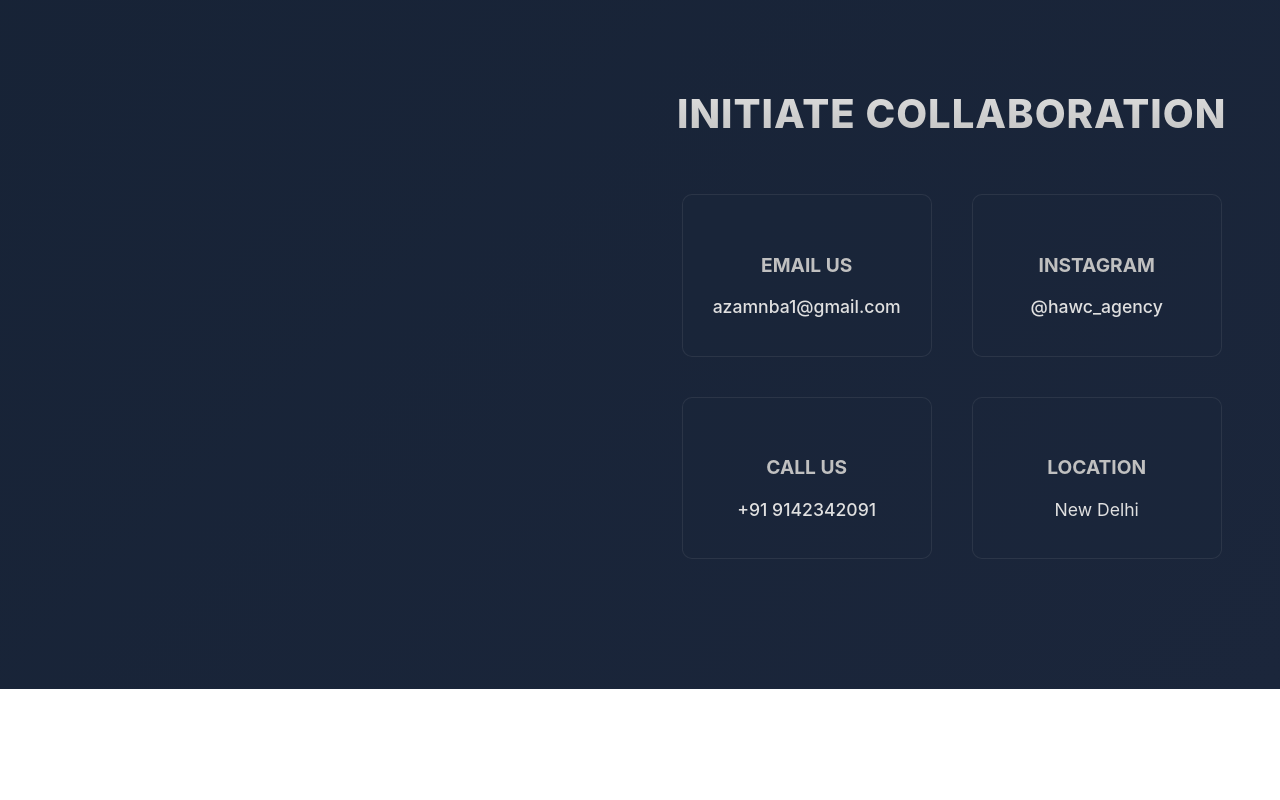
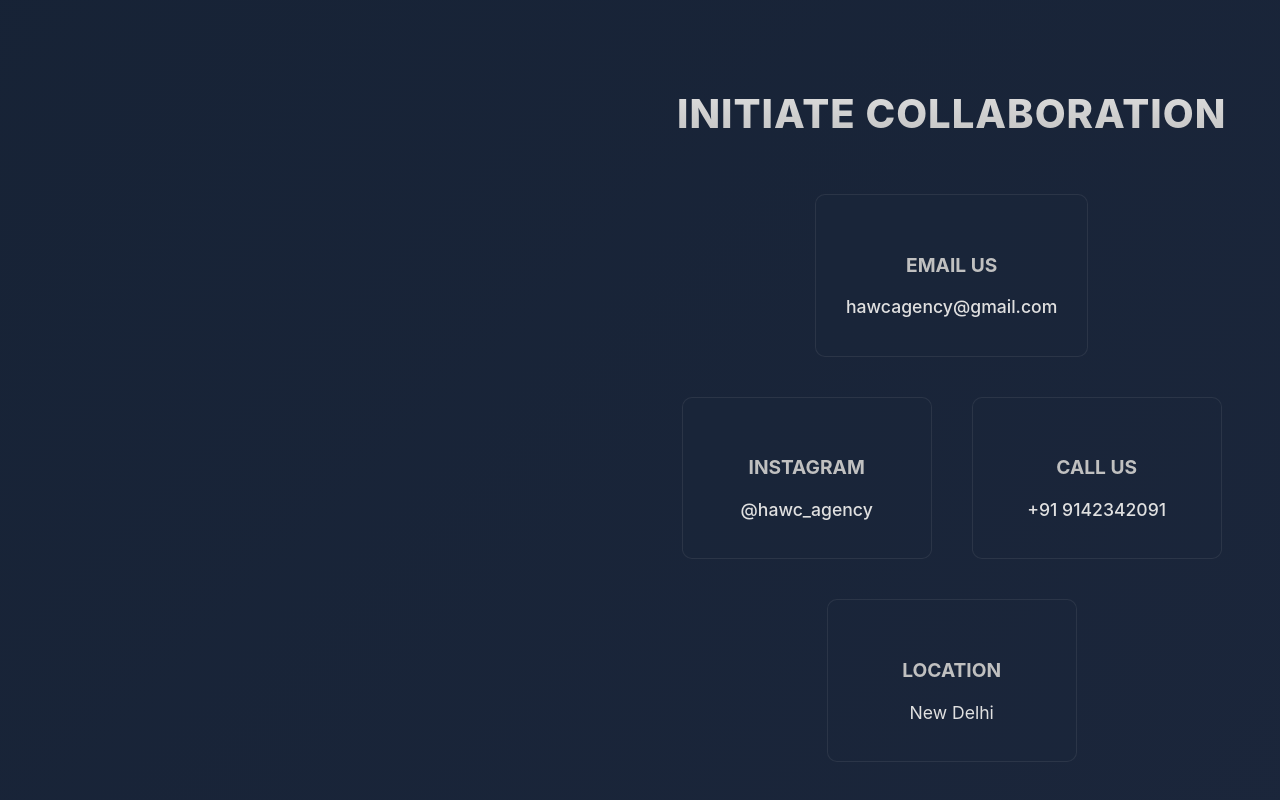
Before and after one commit to AzamSiddiq/hawc-website, a React (Vite) app: page / in a window 1280 px wide. Shown: the part 5038-5838 px from the top of the page. Before the commit the page ends 5727 px from the top, so only its background shows below. Built offline with nearby package versions, Linux system fonts and the light colour scheme.

Commit message:
email changed

```diff
--- a/src/App.jsx
+++ b/src/App.jsx
@@ -311,7 +311,7 @@
     <div className="contact-container">
         <div className="contact-info-box">
             <h4>Email Us</h4>
-            <p><a href="mailto:azamnba1@gmail.com" className="contact-link">azamnba1@gmail.com</a></p>
+            <p><a href="mailto:azamnba1@gmail.com" className="contact-link">hawcagency@gmail.com</a></p>
         </div>
         <div className="contact-info-box">
             <h4>Instagram</h4>
```
